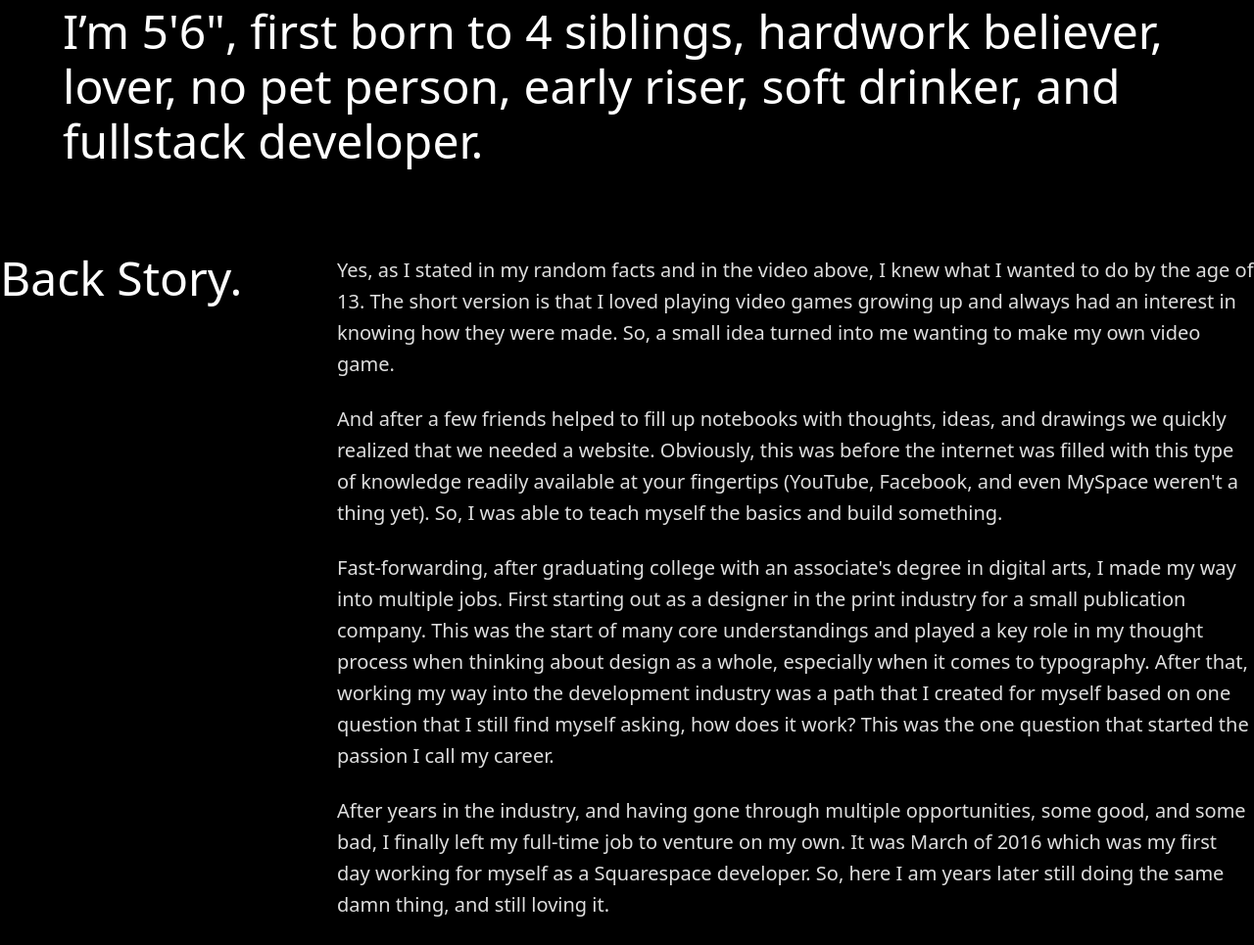
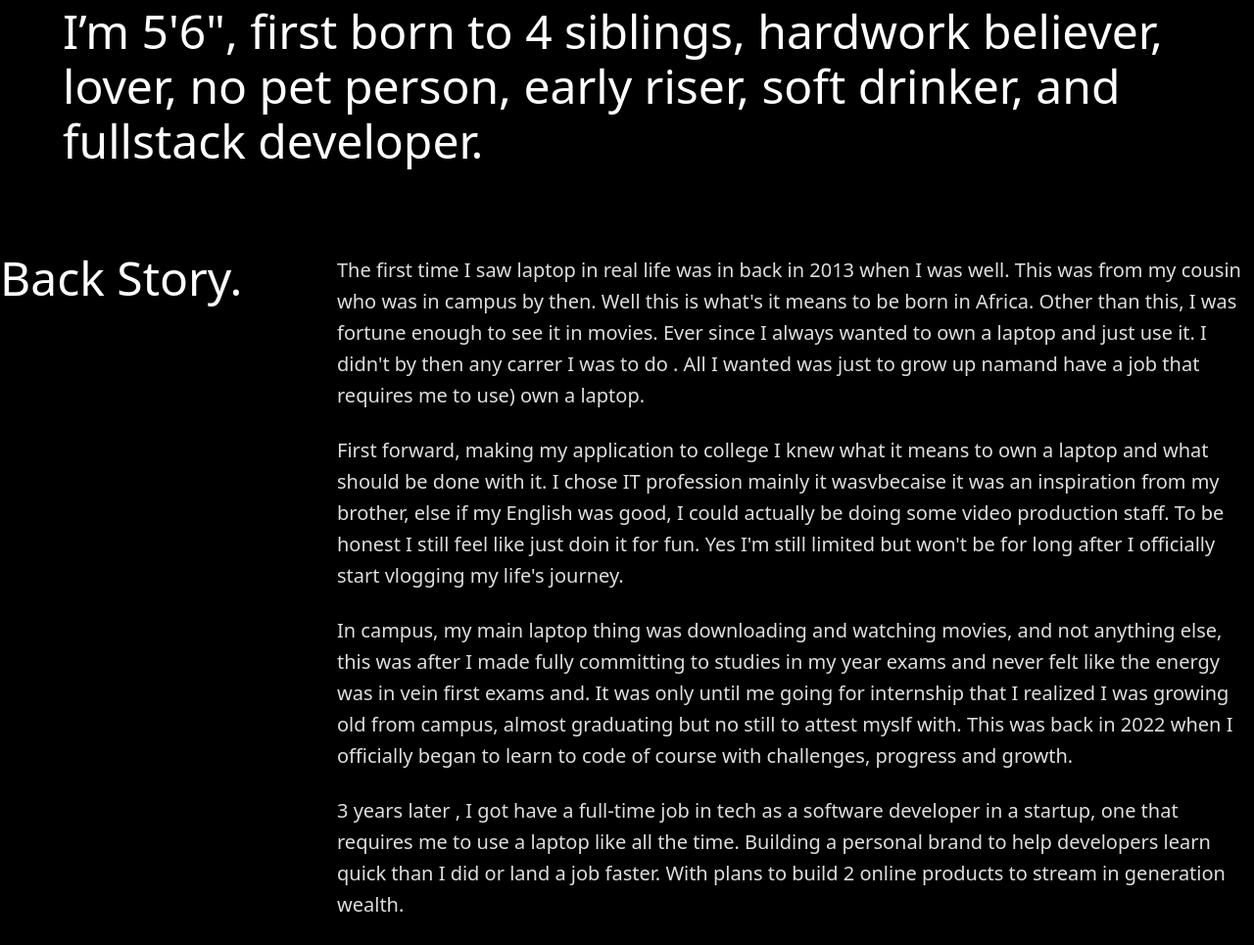
Before and after one commit to jarviswuod/jarvisWuodWebsite, a Django app: page /about/ in a window 1280 px wide. Shown: the part 1465-2430 px from the top of the page at 98% size. Run offline with Django 5.2, Linux system fonts and the light colour scheme.

Commit message:
About us & Contact page Updated

```diff
--- a/templates/about.html
+++ b/templates/about.html
@@ -52,46 +52,48 @@
     <h2 class="text-5xl text-[#fefefe] font-medium mb-6">Back Story.</h2>
     <div class="text-xl/8 text-[#dedede] space-y-6">
       <p>
-        Yes, as I stated in my random facts and in the video above, I knew what
-        I wanted to do by the age of 13. The short version is that I loved
-        playing video games growing up and always had an interest in knowing how
-        they were made. So, a small idea turned into me wanting to make my own
-        video game.
+        The first time I saw laptop in real life was in back in 2013 when I was
+        well. This was from my cousin who was in campus by then. Well this is
+        what's it means to be born in Africa. Other than this, I was fortune
+        enough to see it in movies. Ever since I always wanted to own a laptop
+        and just use it. I didn't by then any carrer I was to do . All I wanted
+        was just to grow up namand have a job that requires me to use) own a
+        laptop.
       </p>
       <p>
-        And after a few friends helped to fill up notebooks with thoughts,
-        ideas, and drawings we quickly realized that we needed a website.
-        Obviously, this was before the internet was filled with this type of
-        knowledge readily available at your fingertips (YouTube, Facebook, and
-        even MySpace weren't a thing yet). So, I was able to teach myself the
-        basics and build something.
+        First forward, making my application to college I knew what it means to
+        own a laptop and what should be done with it. I chose IT profession
+        mainly it wasvbecaise it was an inspiration from my brother, else if my
+        English was good, I could actually be doing some video production staff.
+        To be honest I still feel like just doin it for fun. Yes I'm still
+        limited but won't be for long after I officially start vlogging my
+        life's journey.
       </p>
       <p>
-        Fast-forwarding, after graduating college with an associate's degree in
-        digital arts, I made my way into multiple jobs. First starting out as a
-        designer in the print industry for a small publication company. This was
-        the start of many core understandings and played a key role in my
-        thought process when thinking about design as a whole, especially when
-        it comes to typography. After that, working my way into the development
-        industry was a path that I created for myself based on one question that
-        I still find myself asking, how does it work? This was the one question
-        that started the passion I call my career.
+        In campus, my main laptop thing was downloading and watching movies, and
+        not anything else, this was after I made fully committing to studies in
+        my year exams and never felt like the energy was in vein first exams
+        and. It was only until me going for internship that I realized I was
+        growing old from campus, almost graduating but no still to attest myslf
+        with. This was back in 2022 when I officially began to learn to code of
+        course with challenges, progress and growth.
       </p>
       <p>
-        After years in the industry, and having gone through multiple
-        opportunities, some good, and some bad, I finally left my full-time job
-        to venture on my own. It was March of 2016 which was my first day
-        working for myself as a Squarespace developer. So, here I am years later
-        still doing the same damn thing, and still loving it.
+        3 years later , I got have a full-time job in tech as a software
+        developer in a startup, one that requires me to use a laptop like all
+        the time. Building a personal brand to help developers learn quick than
+        I did or land a job faster. With plans to build 2 online products to
+        stream in generation wealth.
       </p>
       <p>
-        Now, as of 2022, I’ve been finding myself venturing down new paths and
-        pushing some new focus areas such as helping people build personal
-        brands. Ever since I created my own personal brand back in 2016, I
-        realized that I’ve learned a lot and can help teach people what I’ve
-        learned over the years about what worked and what didn’t for me. And if
-        you want to know more about why I started a personal brand, you can read
-        the full story.
+        My dreams you ask, want to 10x my current pay working remotely, build 2
+        online products that help make people's lives better, and have fun while
+        doing it, achieve financial freedom . I. Not doing this for me, in doing
+        it for me, my kids, my mom, my dad and siblings and just everyone I care
+        about. I want to make it so big that nobody I care about ever thinks of
+        work again to survive but to multiple what's there already. Funky thing
+        I crazy to think it's possible and what's even crazier I don't anyone
+        can change my mind on that dream.
       </p>
     </div>
 
```
Also changed, not shown: templates/contact-form.html (+14 -1 lines).
